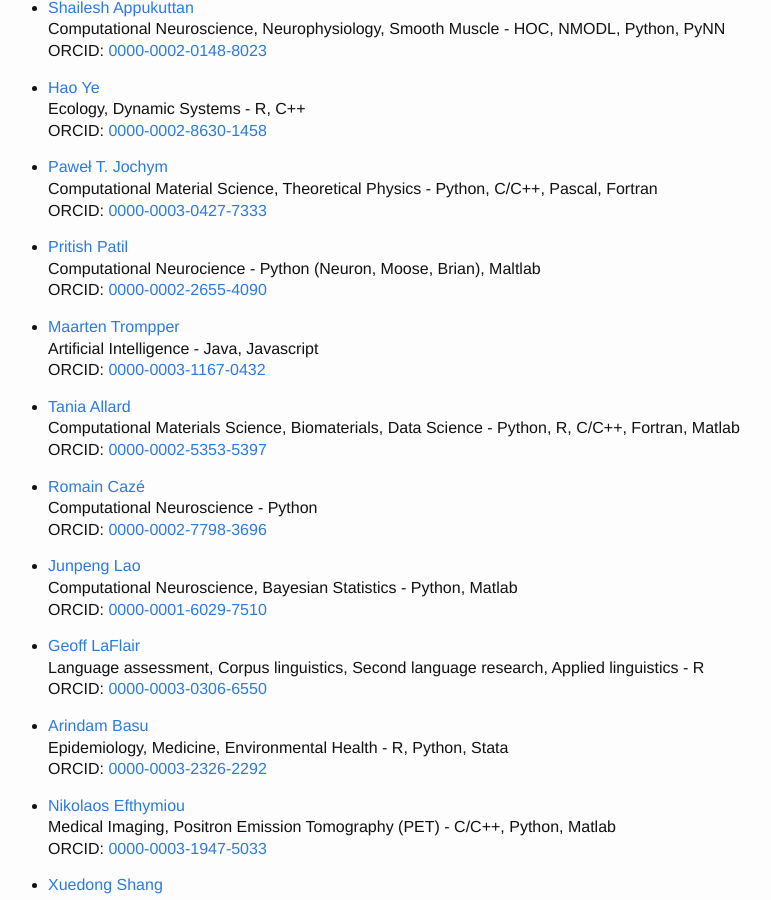
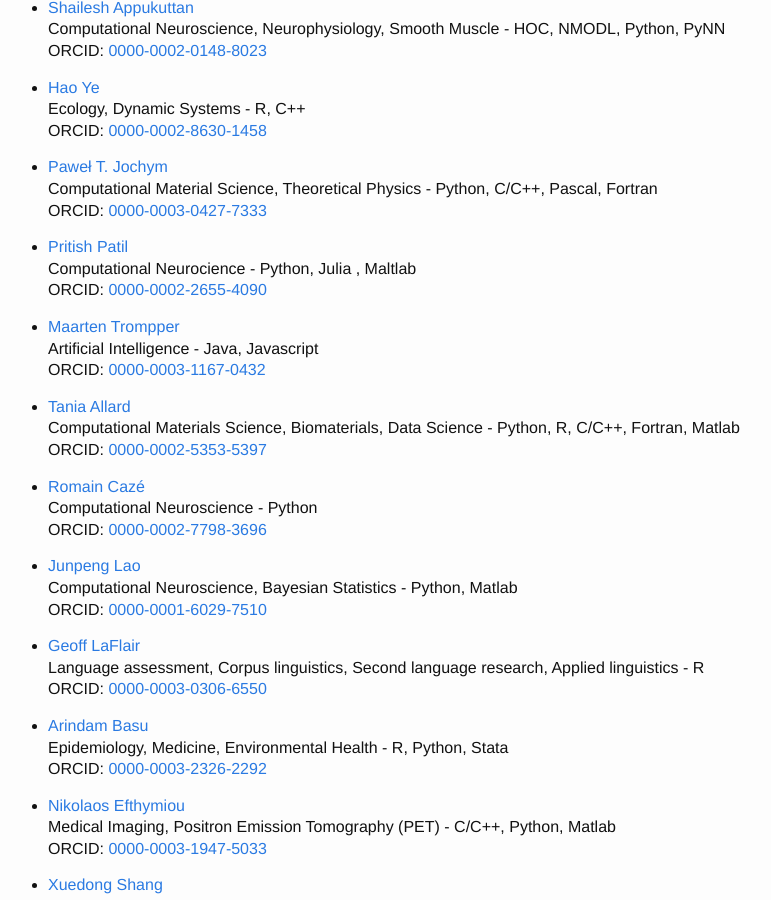
Before and after one commit to ReScience/rescience.github.io, a Jekyll site: the page built from 04-board.md, in a window 1280 px wide and 900 px high, scrolled down 8474 px. Shown: the whole window, without its empty margins (252-1023 px from the left). Built offline with Jekyll 4.4.1, drawn with Linux system fonts in a browser that asks for light colours; our own code applies the rules of GitHub Pages for plain Markdown files.

Commit message:
Updated language skills for myself

```diff
--- a/04-board.md
+++ b/04-board.md
@@ -456,7 +456,7 @@
   ORCID: [0000-0003-0427-7333](https://orcid.org/0000-0003-0427-7333)
 
 * [Pritish Patil](https://github.com/iampritishpatil)
-  Computational Neurocience - Python (Neuron, Moose, Brian), Maltlab
+  Computational Neurocience - Python, Julia , Maltlab
   ORCID: [0000-0002-2655-4090](orcid.org/0000-0002-2655-4090)
 
 * [Maarten Trompper](https://github.com/digitalheir)
```
